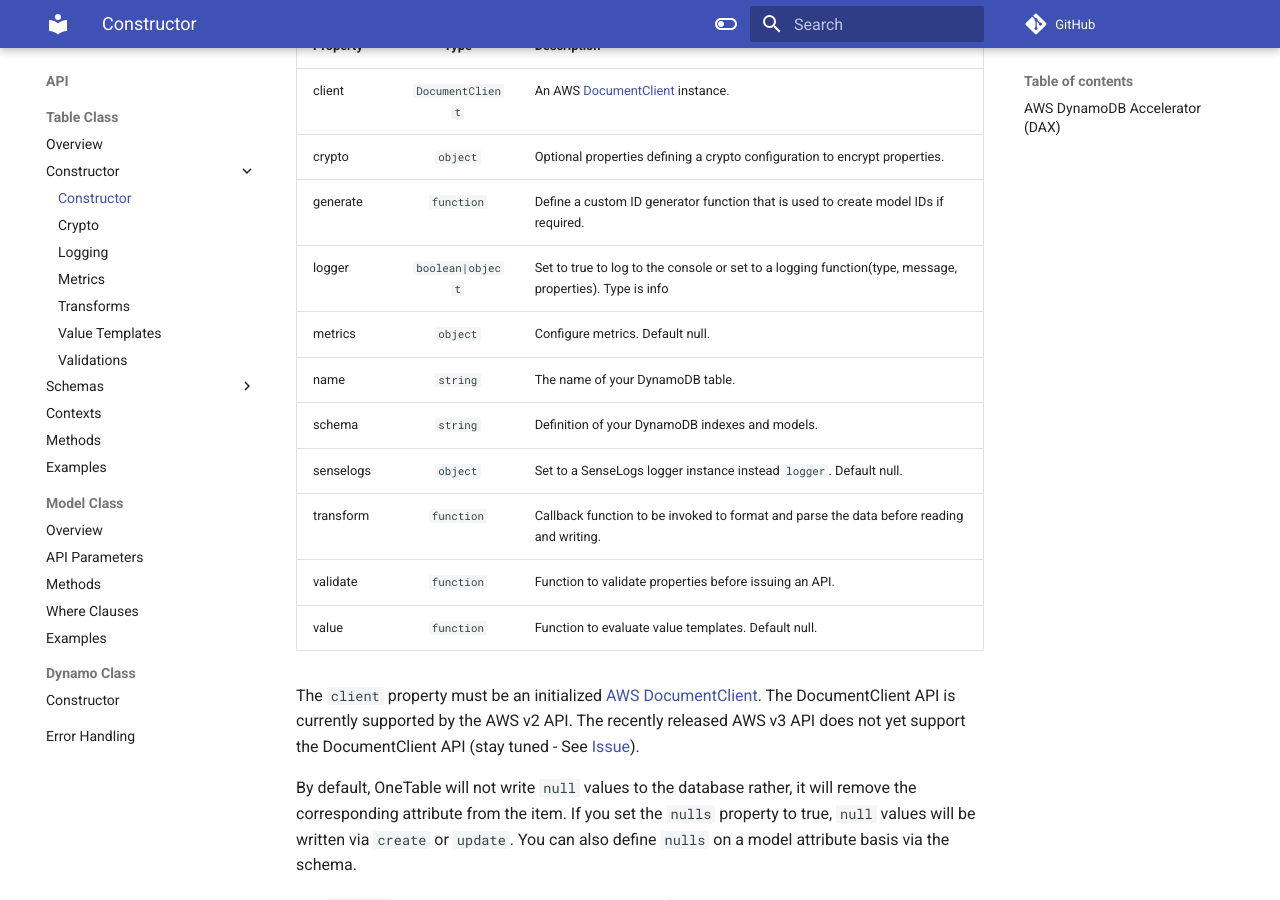
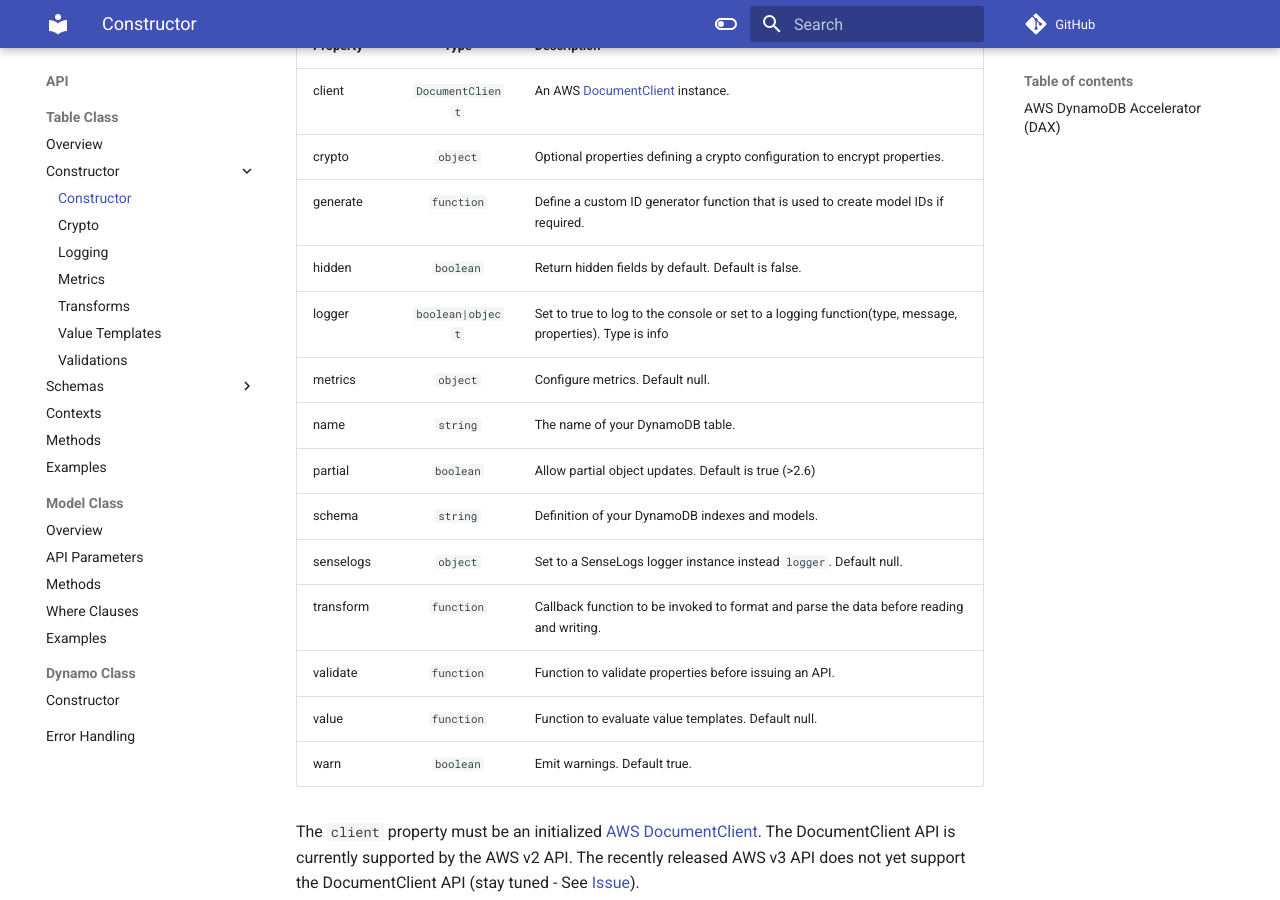
Before and after one commit to sensedeep/onedoc, an MkDocs documentation site: the page built from docs/api/table/constructor/constructor.md, in a window 1280 px wide and 900 px high, scrolled down 548 px. Built offline with MkDocs 1.6.1 and Material for MkDocs 9.7.7, drawn with Linux system fonts in a browser that asks for light colours; comment, search, counter and statistics services are not loaded.

Commit message:
DOC: update hidden

```diff
--- a/docs/api/table/constructor/constructor.md
+++ b/docs/api/table/constructor/constructor.md
@@ -20,14 +20,17 @@
 | client | `DocumentClient` | An AWS [DocumentClient](https://docs.aws.amazon.com/AWSJavaScriptSDK/latest/AWS/DynamoDB/DocumentClient.html) instance. |
 | crypto | `object` | Optional properties defining a crypto configuration to encrypt properties. |
 | generate | `function` | Define a custom ID generator function that is used to create model IDs if required. |
+| hidden | `boolean` | Return hidden fields by default. Default is false.|
 | logger | `boolean|object` | Set to true to log to the console or set to a logging function(type, message, properties). Type is info|error|trace|exception. Default is false. |
 | metrics | `object` | Configure metrics. Default null.|
 | name | `string` | The name of your DynamoDB table. |
+| partial | `boolean` | Allow partial object updates. Default is true (>2.6) |
 | schema | `string` | Definition of your DynamoDB indexes and models. |
 | senselogs | `object` | Set to a SenseLogs logger instance instead `logger`. Default null. |
 | transform | `function` | Callback function to be invoked to format and parse the data before reading and writing. |
 | validate | `function` | Function to validate properties before issuing an API.|
 | value | `function` | Function to evaluate value templates. Default null. |
+| warn | `boolean` | Emit warnings. Default true. |
 
 The `client` property must be an initialized [AWS DocumentClient](https://docs.aws.amazon.com/AWSJavaScriptSDK/latest/AWS/DynamoDB/DocumentClient.html). The DocumentClient API is currently supported by the AWS v2 API. The recently released AWS v3 API does not yet support the DocumentClient API (stay tuned - See [Issue](https://github.com/sensedeep/dynamodb-onetable/issues/2)).
 
```
Also changed, not shown: docs/api/model/params.md (+1 -1 lines), docs/api/table/schemas/attributes.md (+1 -1 lines), 1 other file.
